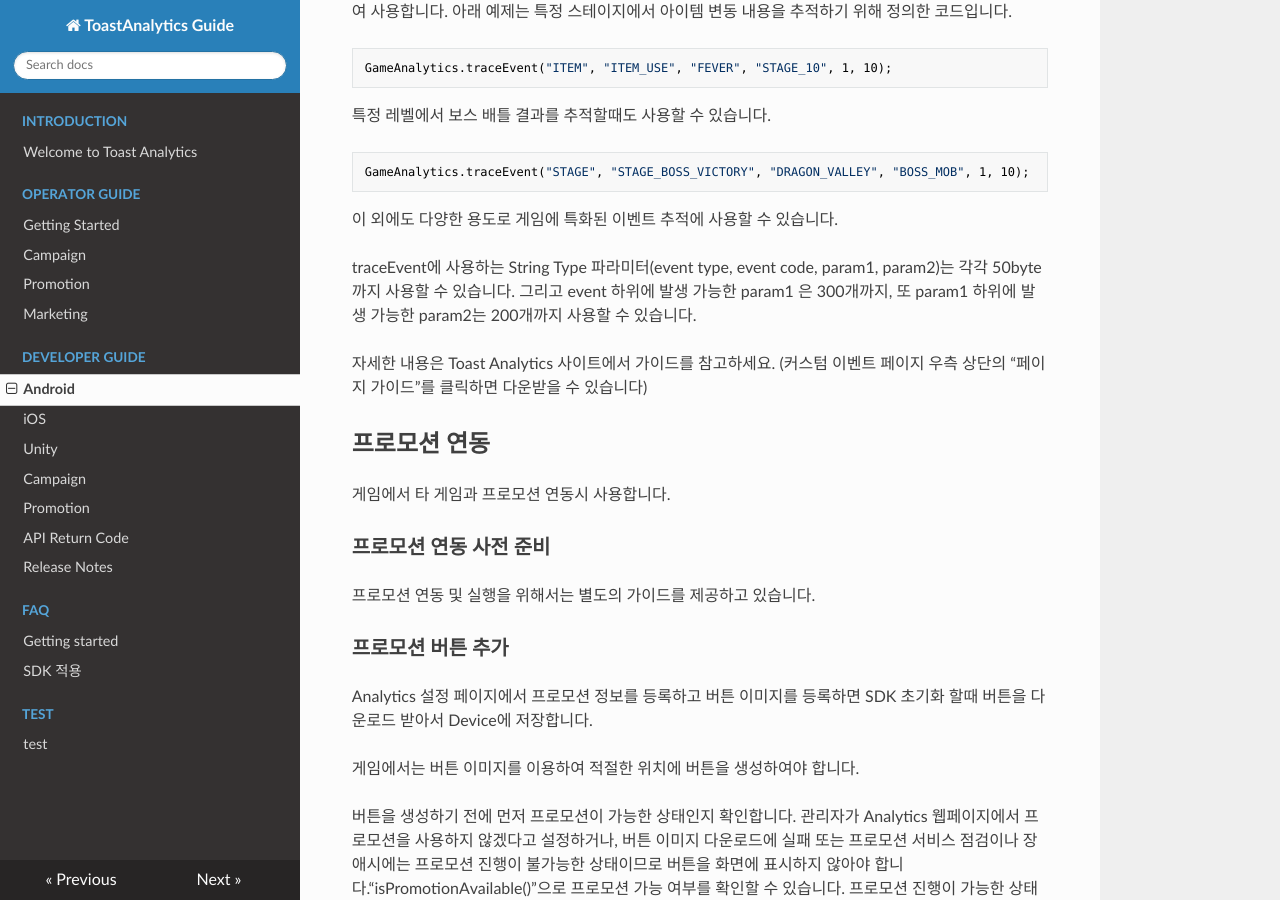
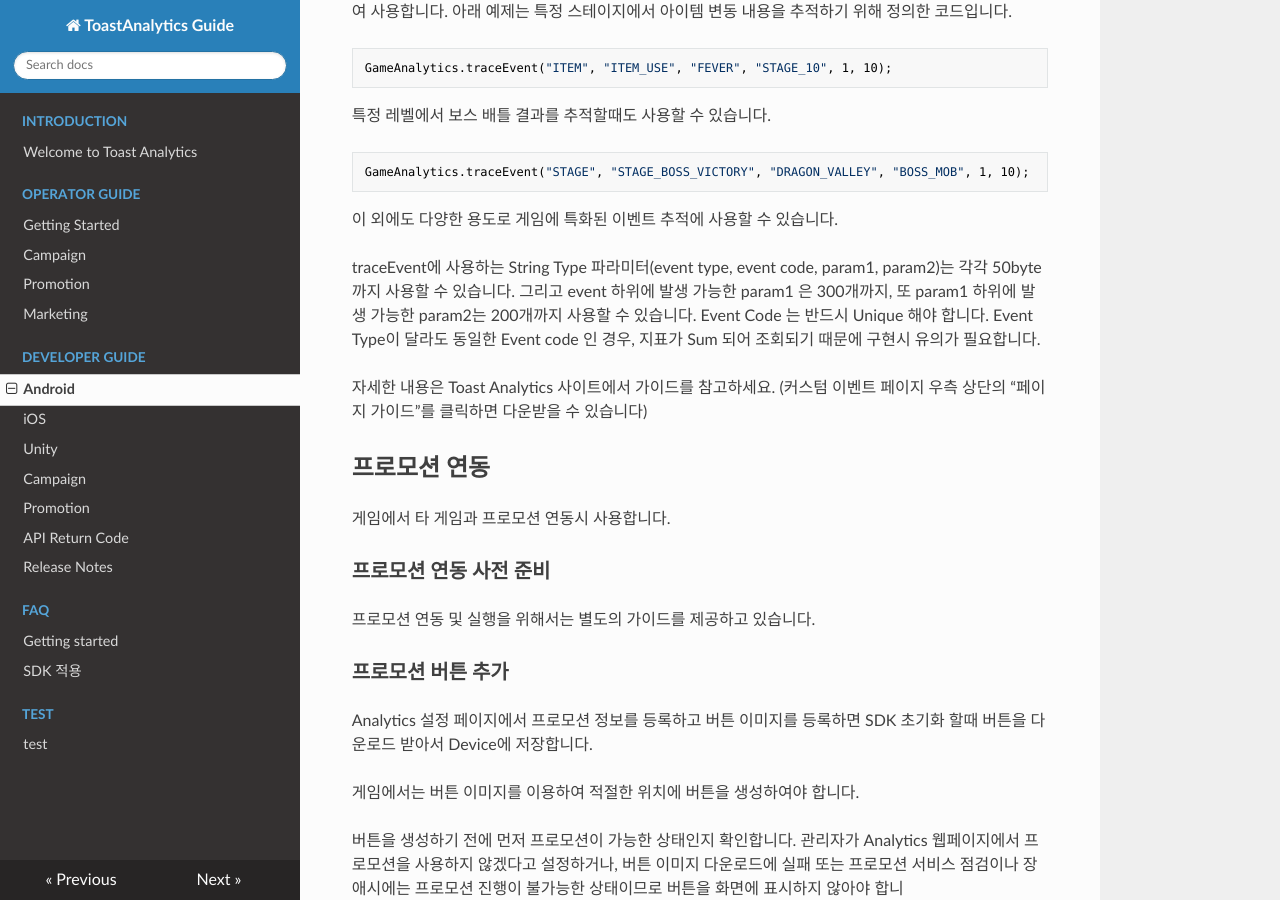
Before and after one commit to ToastAnalytics/ToastAnalytics, an MkDocs documentation site: the page built from docs/Developer/4. Android Developer Guide.md, in a window 1280 px wide and 900 px high, scrolled down 16629 px. Built offline with MkDocs 1.6.1, drawn with Linux system fonts in a browser that asks for light colours; nearby versions of some CDN libraries; old or Windows-style settings are respelled for this version of MkDocs.

Commit message:
Update 4. Android Developer Guide.md

```diff
--- a/docs/Developer/4. Android Developer Guide.md
+++ b/docs/Developer/4. Android Developer Guide.md
@@ -645,6 +645,7 @@ GameAnalytics.traceEvent("STAGE", "STAGE_BOSS_VICTORY", "DRAGON_VALLEY", "BOSS_M
 이 외에도 다양한 용도로 게임에 특화된 이벤트 추적에 사용할 수 있습니다.
 
 traceEvent에 사용하는 String Type 파라미터(event type, event code, param1, param2)는 각각 50byte까지 사용할 수 있습니다. 그리고 event 하위에 발생 가능한 param1 은 300개까지, 또 param1 하위에 발생 가능한 param2는 200개까지 사용할 수 있습니다.
+Event Code 는 반드시 Unique 해야 합니다. Event Type이 달라도 동일한 Event code 인 경우, 지표가 Sum 되어 조회되기 때문에 구현시 유의가 필요합니다.
 
 자세한 내용은 Toast Analytics 사이트에서 가이드를 참고하세요. (커스텀 이벤트 페이지 우측 상단의 “페이지 가이드”를 클릭하면 다운받을 수 있습니다)
 
```
